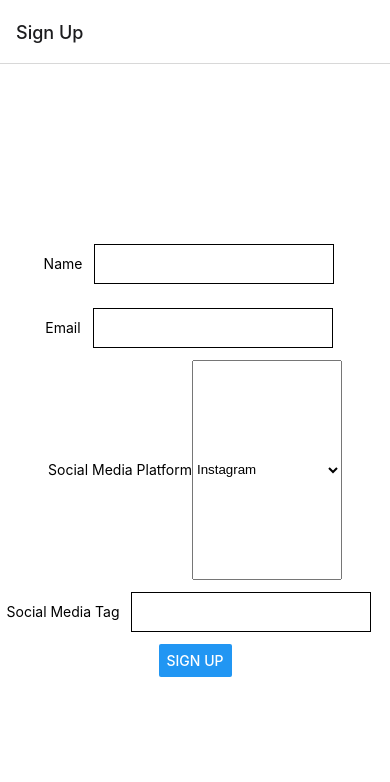
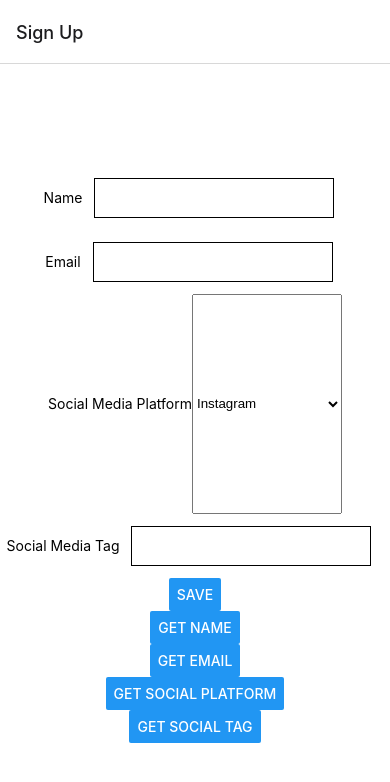
Before and after one commit to lablueprint/skid-row-arts-alliance, a React Native app in the folder mobile/: screen / in a window 390 px wide. Shown: the top 782 px of the page. Built offline with nearby package versions, Linux system fonts and the light colour scheme.

Commit message:
store input with expo secure store

```diff
--- a/mobile/Screen/SignUpScreen.js
+++ b/mobile/Screen/SignUpScreen.js
@@ -1,8 +1,10 @@
+/* eslint-disable no-console */
 import React, { useState } from 'react';
 import {
-  StyleSheet, Text, TextInput, View, Button, Alert,
+  StyleSheet, Text, TextInput, View, Button,
 } from 'react-native';
 import { Picker } from '@react-native-picker/picker';
+import * as SecureStore from 'expo-secure-store';
 
 const styles = StyleSheet.create({
   container: {
@@ -19,11 +21,25 @@ const styles = StyleSheet.create({
   },
 });
 
+async function save(key, value) {
+  await SecureStore.setItemAsync(key, value);
+}
+
+async function getValueFor(key) {
+  // eslint-disable-next-line prefer-const
+  let result = await SecureStore.getItemAsync(key);
+  if (result) {
+    console.log(`🔐 Here's your value 🔐 \n${result}`);
+  } else {
+    console.log('No values stored under that key.');
+  }
+}
+
 function SignUpScreen({ navigation }) {
-  const [text, onChangeText] = React.useState('');
+  const [name, onChangeName] = React.useState('');
   const [email, onChangeEmail] = React.useState('');
+  const [socialPlatform, setSocialPlatform] = useState('');
   const [socialTag, onChangeSocialTag] = React.useState('');
-  const [selectedValue, setSelectedValue] = useState('java');
 
   return (
     <View style={styles.container}>
@@ -33,8 +49,8 @@ function SignUpScreen({ navigation }) {
         </Text>
         <TextInput
           style={styles.input}
-          onChangeText={onChangeText}
-          value={text}
+          onChangeText={onChangeName}
+          value={name}
         />
       </View>
       <View style={{ flexDirection: 'row', alignItems: 'center' }}>
@@ -52,9 +68,9 @@ function SignUpScreen({ navigation }) {
           Social Media Platform
         </Text>
         <Picker
-          selectedValue={selectedValue}
+          selectedValue={socialPlatform}
           style={{ height: 220, width: 150 }}
-          onValueChange={(itemValue, itemIndex) => setSelectedValue(itemValue)}
+          onValueChange={(itemValue, itemIndex) => setSocialPlatform(itemValue)}
         >
           <Picker.Item label="Instagram" value="instagram" />
           <Picker.Item label="Twitter" value="twitter" />
@@ -72,8 +88,38 @@ function SignUpScreen({ navigation }) {
         />
       </View>
       <Button
-        title="Sign Up"
-        onPress={() => navigation.navigate('Home')}
+        title="Save"
+        onPress={() => {
+          save('name', name);
+          save('email', email);
+          save('socialTag', socialTag);
+          save('socialPlatform', socialPlatform);
+          // navigation.navigate('Home');
+        }}
+      />
+      <Button
+        title="Get Name"
+        onPress={() => {
+          getValueFor('name');
+        }}
+      />
+      <Button
+        title="Get Email"
+        onPress={() => {
+          getValueFor('email');
+        }}
+      />
+      <Button
+        title="Get Social Platform"
+        onPress={() => {
+          getValueFor('socialPlatform');
+        }}
+      />
+      <Button
+        title="Get Social Tag"
+        onPress={() => {
+          getValueFor('socialTag');
+        }}
       />
     </View>
   );
--- a/mobile/package.json
+++ b/mobile/package.json
@@ -16,11 +16,13 @@
     "@react-navigation/stack": "^6.3.5",
     "axios": "^1.1.3",
     "expo": "~47.0.5",
+    "expo-secure-store": "~12.0.0",
     "expo-status-bar": "~1.4.2",
     "prop-types": "^15.8.1",
     "react": "18.1.0",
     "react-native": "0.70.5",
     "react-native-dotenv": "^3.4.2",
+    "react-native-gesture-handler": "^2.8.0",
     "react-native-safe-area-context": "4.4.1",
     "react-native-screens": "~3.18.0"
   },
```
Also changed, not shown: 1 other file (tests, documents, lock files or other folders).
